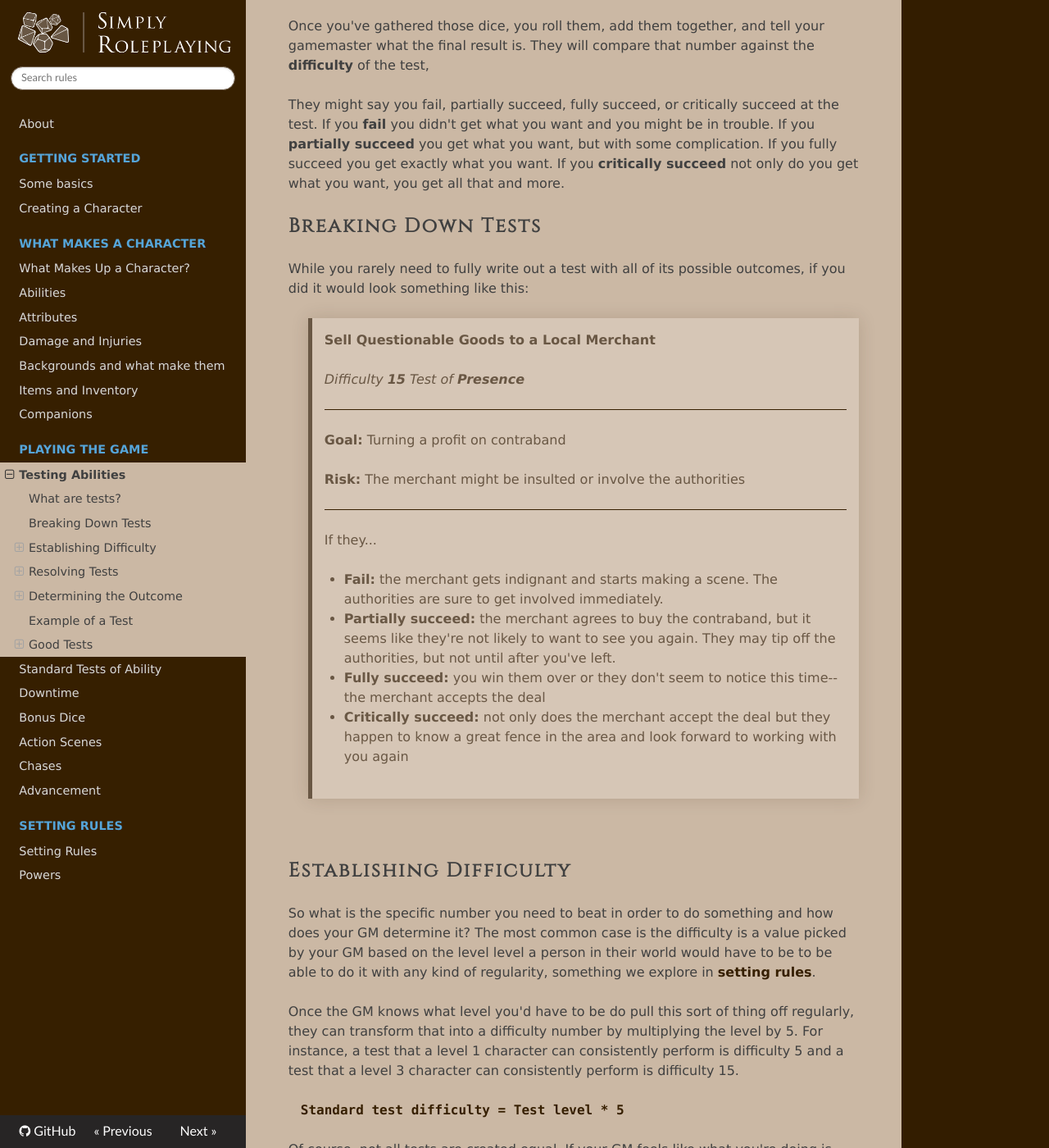
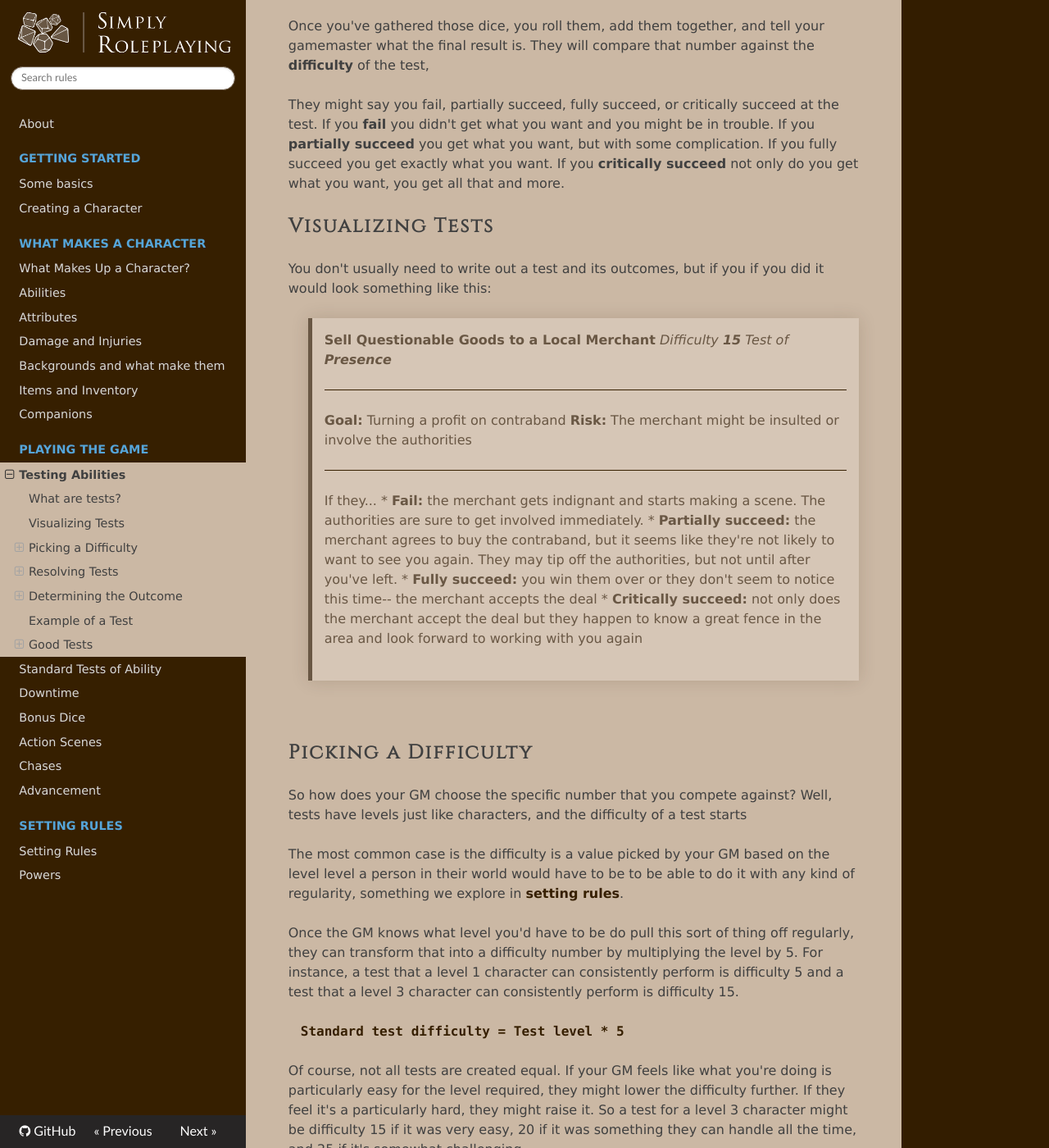
Before and after one commit to TheFifthRider/simply-roleplaying-webapp, an MkDocs documentation site: the page built from docs/gameplay/tests.md, in a window 1280 px wide and 1400 px high, scrolled down 557 px. Shown: the whole window at 82% size. Built offline with MkDocs 1.6.1, drawn with Linux system fonts in a browser that asks for light colours; nearby versions of some CDN libraries.

Commit message:
still intermediary, finding the words

```diff
--- a/docs/gameplay/tests.md
+++ b/docs/gameplay/tests.md
@@ -13,23 +13,16 @@ Once you've gathered those dice, you roll them, add them together, and tell your
 
 They might say you fail, partially succeed, fully succeed, or critically succeed at the test. If you **fail** you didn't get what you want and you might be in trouble. If you **partially succeed** you get what you want, but with some complication. If you fully succeed you get exactly what you want. If you **critically succeed** not only do you get what you want, you get all that and more.
 
-## Breaking Down Tests
-While you rarely need to fully write out a test with all of its possible outcomes, if you did it would look something like this:
+## Visualizing Tests
+You don't usually need to write out a test and its outcomes, but if you if you did it would look something like this:
 
 >  **Sell Questionable Goods to a Local Merchant**
->
 >  _Difficulty **15** Test of **Presence**_
->
 >  ****
->
 >  **Goal:** Turning a profit on contraband
->
 >  **Risk:** The merchant might be insulted or involve the authorities
->
 >  ****
->
 >  If they...
->
 >  * **Fail:** the merchant gets indignant and starts making a scene. The authorities are sure to get involved immediately.
 >  * **Partially succeed:** the merchant agrees to buy the contraband, but it seems like they're not likely to want to see you again. They may tip off the authorities, but not until after you've left.
 >  * **Fully succeed:** you win them over or they don't seem to notice this time-- the merchant accepts the deal
@@ -37,9 +30,11 @@ While you rarely need to fully write out a test with all of its possible outcome
 
 <br/>
 
-## Establishing Difficulty
+## Picking a Difficulty
 
-So what is the specific number you need to beat in order to do something and how does your GM determine it? The most common case is the difficulty is a value picked by your GM based on the level level a person in their world would have to be to be able to do it with any kind of regularity, something we explore in [setting rules](../setting_rules/index.md).
+So how does your GM choose the specific number that you compete against? Well, tests have levels just like characters, and the difficulty of a test starts
+
+The most common case is the difficulty is a value picked by your GM based on the level level a person in their world would have to be to be able to do it with any kind of regularity, something we explore in [setting rules](../setting_rules/index.md).
 
 Once the GM knows what level you'd have to be do pull this sort of thing off regularly, they can transform that into a difficulty number by multiplying the level by 5. For instance, a test that a level 1 character can consistently perform is difficulty 5 and a test that a level 3 character can consistently perform is difficulty 15.
 
```
